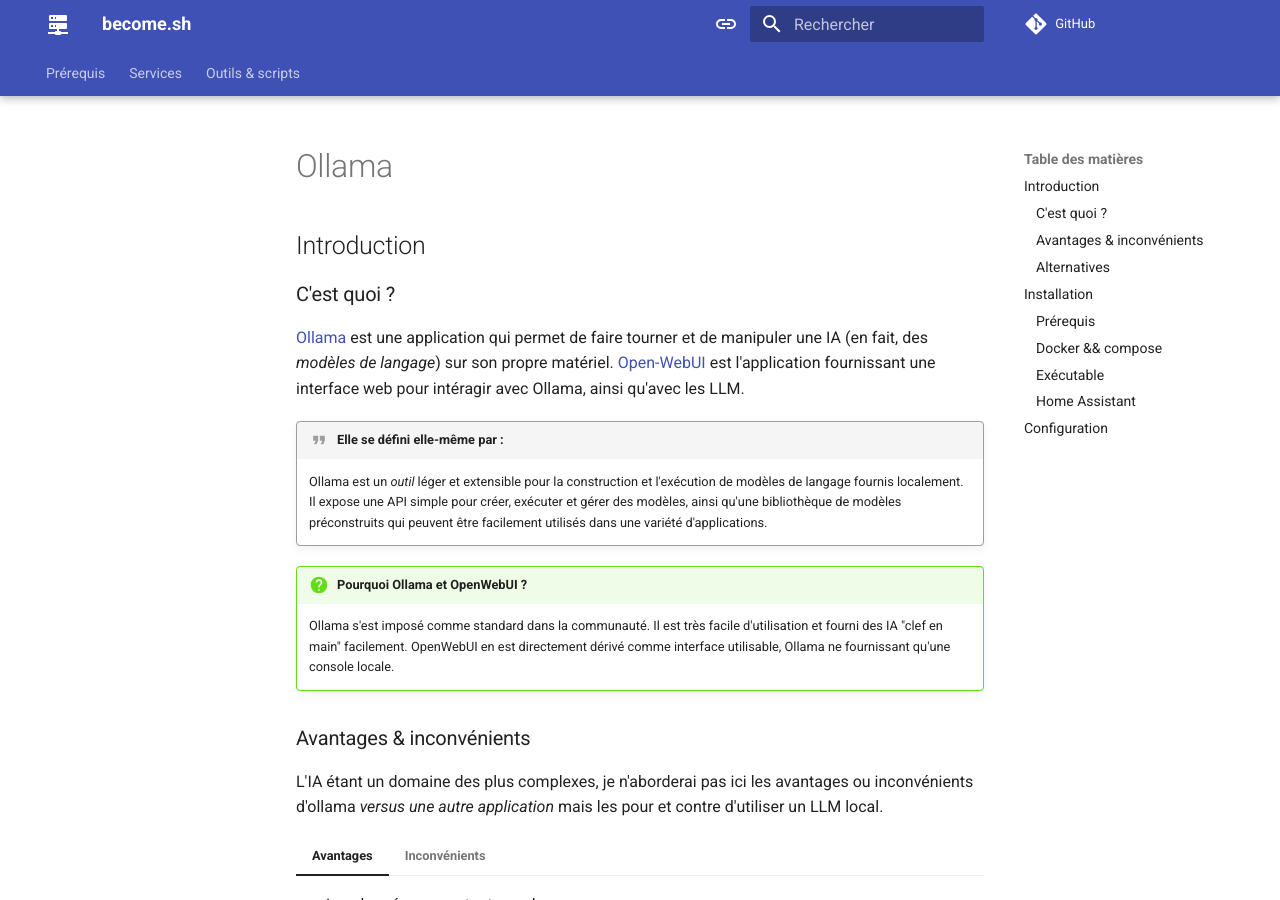
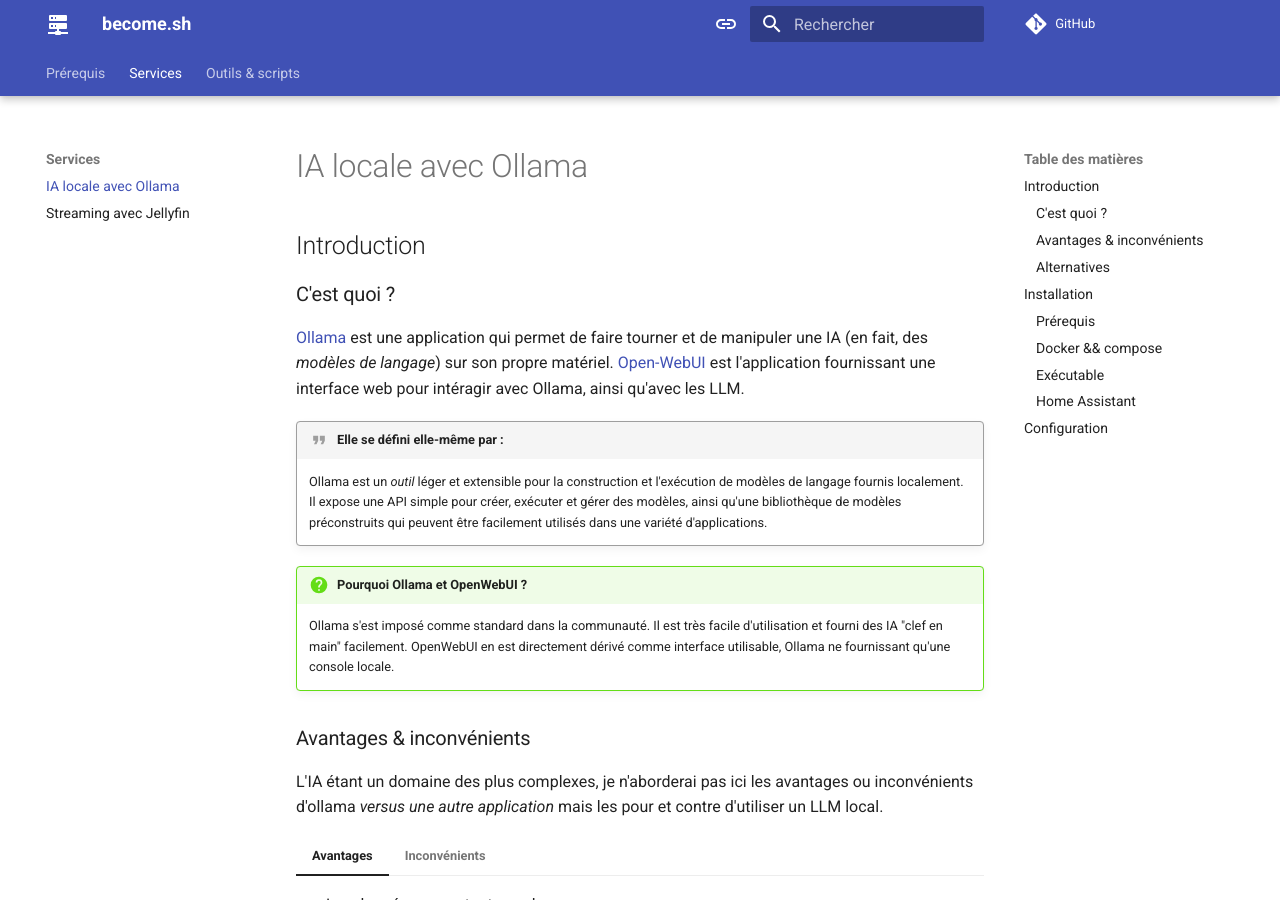
Before and after one commit to adenyrr/become.sh, an MkDocs documentation site: the page built from docs/services/ollama.md, in a window 1280 px wide and 900 px high. Built offline with MkDocs 1.6.1 and Material for MkDocs 9.7.7, drawn with Linux system fonts in a browser that asks for light colours; comment, search, counter and statistics services are not loaded.

Commit message:
Update mkdocs.yml

```diff
--- a/mkdocs.yml
+++ b/mkdocs.yml
@@ -9,7 +9,7 @@
     - Installer debian : debian.md
     - Un assistant efficace : hassio.md
   - Services:
-    - Intro à docker: services/docker.md
+    - IA locale avec Ollama: services/ollama.md
     - Streaming avec Jellyfin : services/jellyfin.md
   - Outils & scripts:
     - Scripts && commandes : outils/commandes.md
```
